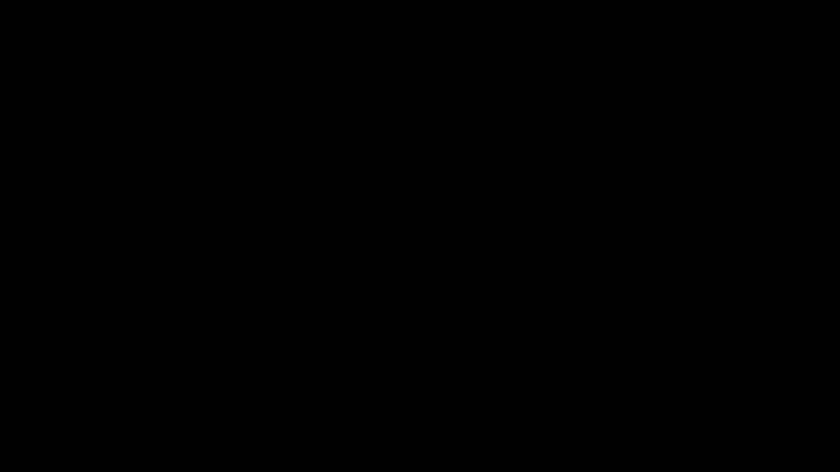
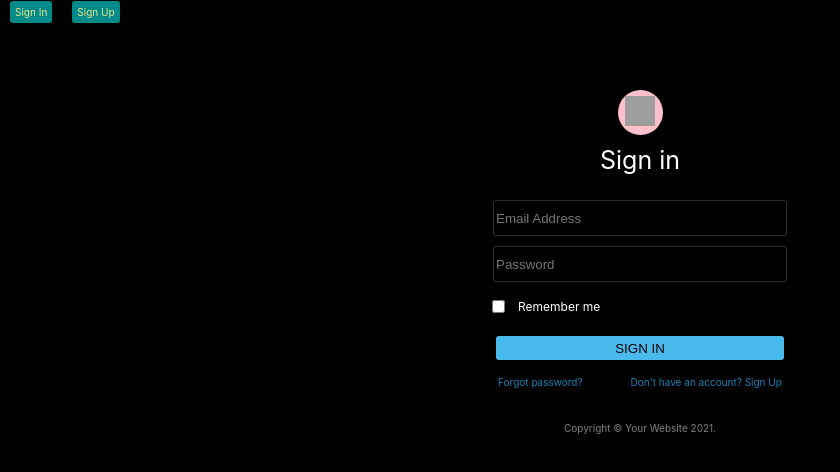
Before and after one commit to Volodymyr-Dr/test, a React (Create React App) app: page /sign-in in a window 1280 px wide. Shown: the top 472 px of the page, without its empty margins (0-840 px from the left). Built offline with nearby package versions, Linux system fonts and the light colour scheme; grey boxes are pictures that could not be loaded.

Commit message:
corrected road3

```diff
--- a/src/App.js
+++ b/src/App.js
@@ -1,6 +1,6 @@
 
 import React from 'react';
-import {Switch, Route} from 'react-router-dom';
+import {Switch, Route, Link} from 'react-router-dom';
 
 import SignUp from  './Components/SignUp';
 import SignIn from './Components/SignIn';
@@ -11,9 +11,11 @@ import './App.css';
 function App() {
   return (
     <div className="App">
+      <Link className="link link_button" to="/sign-in">Sign In</Link>
+      <Link className="link link_button" to="/sign-up">Sign Up</Link>
       <Switch>
-        <Route exact path="/test/" component={SignUp}/>
-        <Route path="/test/sign-in" component={SignIn}/>
+        <Route path="/sign-in" component={SignIn}/>
+        <Route path="/sign-up" component={SignUp}/>
       </Switch>
     </div>
   );
--- a/src/Components/SignIn.js
+++ b/src/Components/SignIn.js
@@ -104,10 +104,10 @@ const SignIn = () => {
         <Button type="submit" onClick={chekingInput}>SIGN IN</Button>
       </form>
       <div className="link" style={margin}>Forgot password?</div>
-      <Link className="link" to="/test/" onClick={clearLocal}>Don't have an account? Sign Up</Link>
+      <Link className="link" to="/sign-up" onClick={clearLocal}>Don't have an account? Sign Up</Link>
       <Copyright>Copyright 	&copy; Your Website 2021.</Copyright>
       <Switch>
-        <Route path="/test/" component={SignUp}/>
+        <Route path="/sign-up" component={SignUp}/>
       </Switch>
     </ManeBox>
     )
--- a/src/Components/SignUp.js
+++ b/src/Components/SignUp.js
@@ -119,10 +119,10 @@ const SignUp = () => {
         <br/>
         <Button onClick={saveInLocal}>SIGN UP</Button>
       </form>
-      <Link className="link" to="/test/sign-in">Already have an account? Sign In</Link>
+      <Link className="link" to="/sign-in">Already have an account? Sign In</Link>
       <Copyright>Copyright 	&copy; Your Website 2021.</Copyright>
       <Switch>
-        <Route exact path="/test/sign-in" component={SignIn}/>
+        <Route exact path="/sign-in" component={SignIn}/>
       </Switch>
     </ManeBox>
     )
```
